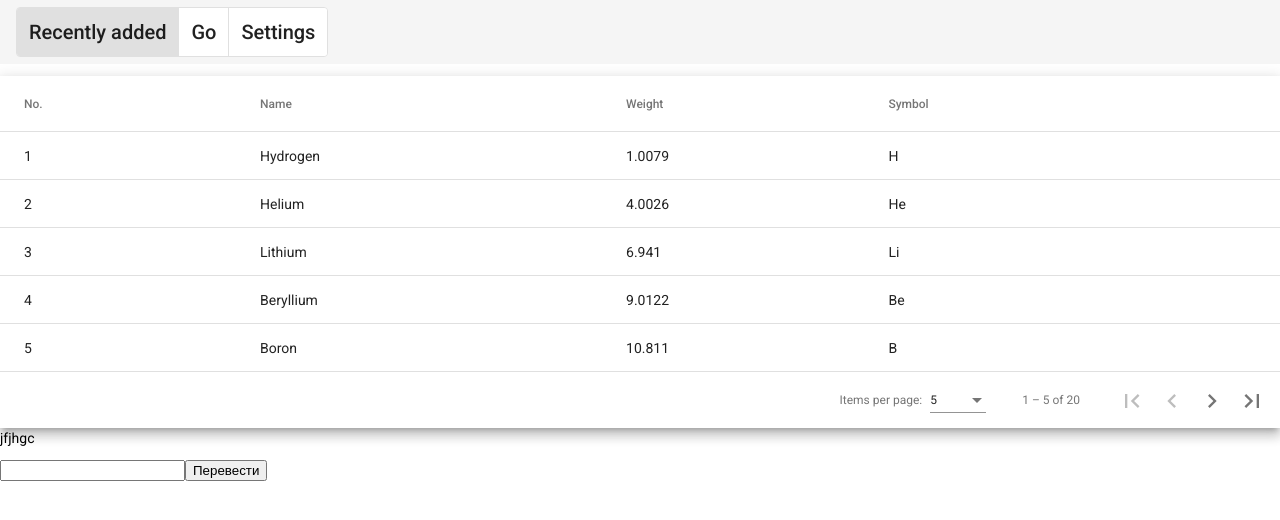
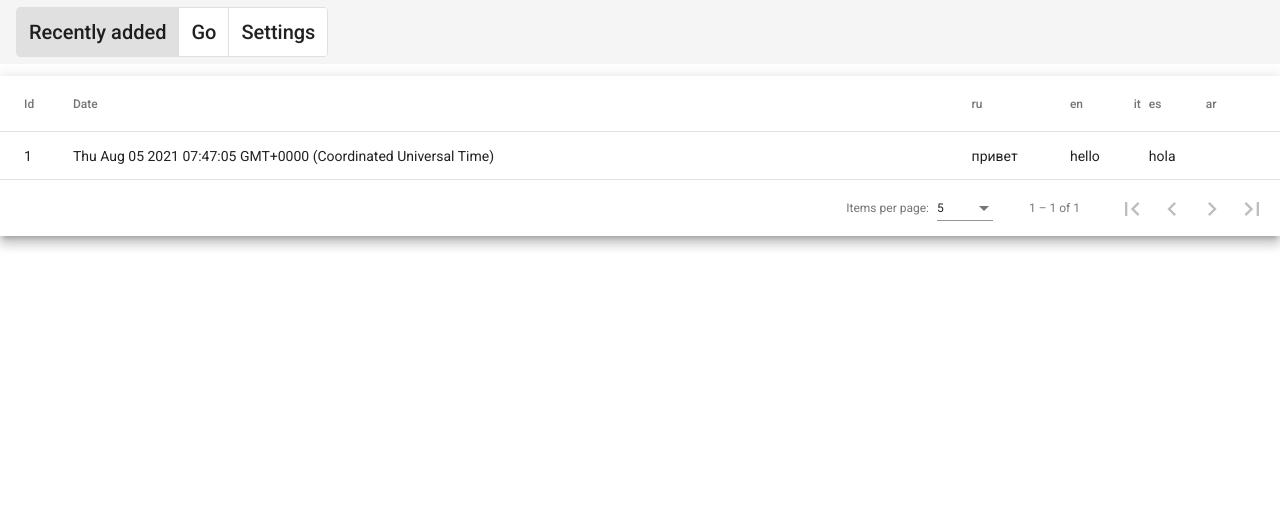
Before and after one commit to AleksVena/HomeWorks, an Angular app: page /recently-added in a window 1280 px wide. Shown: the top 520 px of the page. Built offline with nearby package versions, Linux system fonts and the light colour scheme.

Commit message:
fix: add table

```diff
--- a/angular.json
+++ b/angular.json
@@ -1,5 +1,8 @@
 {
   "$schema": "./node_modules/@angular/cli/lib/config/schema.json",
+  "cli": {
+    "analytics": "82cde586-d441-47ba-9025-d14981640938"
+  },
   "version": 1,
   "newProjectRoot": "projects",
   "projects": {
--- a/src/app/lib/translate.result.type.ts
+++ b/src/app/lib/translate.result.type.ts
@@ -1,9 +1,9 @@
-export interface ResponseData{
+export interface ResponseData {
     translatedText: string;
     match: number;
 }
 
-export interface Matches{
+export interface Matches {
     id: number;
     segment: string;
     translation: string;
@@ -11,23 +11,28 @@ export interface Matches{
     match: number;
 }
 
-export interface TranslateResult{
+export interface TranslateResult {
     responseStatus: number;
     responseData: ResponseData;
     matches: Matches[];
     responderId: string;
 }
 
-export interface Inputed{
+export interface Inputed {
     word: string;
 }
 
-export interface Translate{
+export interface Data {
+    lang: string;
+    text: string;
+}
+
+export interface Translate {
     id: number;
     date: Date;
-    ru: string;
-    en: string;
-    es: string;
-    it: string;
-    ar: string;
-  }
+    values: Data[];
+}
+
+export const languages: string[] = [
+    'ru', 'en', 'it', 'es', 'ar'
+];
--- a/src/app/recently-added/recently-added.component.html
+++ b/src/app/recently-added/recently-added.component.html
@@ -1,28 +1,19 @@
 <div class="mat-elevation-z8">
     <table mat-table [dataSource]="dataSource">
 
-        <!-- Position Column -->
-        <ng-container matColumnDef="position">
-            <th mat-header-cell *matHeaderCellDef> No. </th>
-            <td mat-cell *matCellDef="let element"> {{element.position}} </td>
+        <ng-container matColumnDef="Id">
+            <th mat-header-cell *matHeaderCellDef> Id </th>
+            <td mat-cell *matCellDef="let element"> {{element.id}} </td>
         </ng-container>
 
-        <!-- Name Column -->
-        <ng-container matColumnDef="name">
-            <th mat-header-cell *matHeaderCellDef> Name </th>
-            <td mat-cell *matCellDef="let element"> {{element.name}} </td>
+        <ng-container matColumnDef="Date">
+            <th mat-header-cell *matHeaderCellDef> Date </th>
+            <td mat-cell *matCellDef="let element"> {{element.date}} </td>
         </ng-container>
 
-        <!-- Weight Column -->
-        <ng-container matColumnDef="weight">
-            <th mat-header-cell *matHeaderCellDef> Weight </th>
-            <td mat-cell *matCellDef="let element"> {{element.weight}} </td>
-        </ng-container>
-
-        <!-- Symbol Column -->
-        <ng-container matColumnDef="symbol">
-            <th mat-header-cell *matHeaderCellDef> Symbol </th>
-            <td mat-cell *matCellDef="let element"> {{element.symbol}} </td>
+        <ng-container *ngFor="let item of languages" matColumnDef="{{item}}">
+            <th mat-header-cell *matHeaderCellDef> {{ item }} </th>
+            <td mat-cell *matCellDef="let element"> {{getTextByLang(item, element)}} </td>
         </ng-container>
 
         <tr mat-header-row *matHeaderRowDef="displayedColumns"></tr>
@@ -34,7 +25,7 @@
 </div>
 
 
-<p>jfjhgc</p>
+<!-- <p>jfjhgc</p>
 
 <input type="text" [(ngModel)]="inputed.word" name="name">
 <span>{{ inputed.word }}</span>
@@ -43,4 +34,4 @@
 
 <span *ngIf="result">
     {{result.translatedText}}
-</span>
+</span> -->
--- a/src/app/recently-added/recently-added.component.ts
+++ b/src/app/recently-added/recently-added.component.ts
@@ -2,7 +2,7 @@ import { Component, Input, OnInit, ViewChild } from '@angular/core';
 import { MatPaginator } from '@angular/material/paginator';
 import { MatTableDataSource } from '@angular/material/table';
 import { ApiService } from '../api.service';
-import { Inputed, ResponseData } from '../lib/translate.result.type';
+import { Inputed, languages, ResponseData, Translate } from '../lib/translate.result.type';
 
 
 @Component({
@@ -10,28 +10,32 @@ import { Inputed, ResponseData } from '../lib/translate.result.type';
   templateUrl: './recently-added.component.html',
   styleUrls: ['./recently-added.component.scss']
 })
-export class RecentlyAddedComponent  {
+export class RecentlyAddedComponent {
 
-  inputed: Inputed = {word: ""};
-  result: ResponseData = null as any;
+  languages = languages;
+  TranslateList: Translate[] = [
+    { id: 1, date: new Date(), values: [{ lang: "ru", text: "привет" }, { lang: "en", text: "hello" }, { lang: "es", text: "hola" }] }
+  ];
 
   constructor(private apiService: ApiService) { }
 
-    loadTranslate() {
-      this.apiService
-        .getTranslated(this.inputed.word, 'ru', 'en')
-        .pipe()
-        .subscribe(
-          (res) => {
-            this.result = null as any;
-            this.result = res.responseData;
-          }
+  // loadTranslate() {
+  //   this.apiService
+  //     .getTranslated(this.inputed.word, 'ru', 'en')
+  //     .pipe()
+  //     .subscribe(
+  //       (res) => {
+  //         this.result = null as any;
+  //         this.result = res.responseData;
+  //       }
 
-        );
-    }
+  //     );
+  // }
 
-    displayedColumns: string[] = ['position', 'name', 'weight', 'symbol'];
-  dataSource = new MatTableDataSource<PeriodicElement>(ELEMENT_DATA);
+
+
+  displayedColumns: string[] = ['Id', 'Date', ...languages];
+  dataSource = new MatTableDataSource<Translate>(this.TranslateList);
 
   @ViewChild(MatPaginator) paginator: MatPaginator = null as any;
 
@@ -39,36 +43,11 @@ export class RecentlyAddedComponent  {
     this.dataSource.paginator = this.paginator;
   }
 
+  getTextByLang(lang: string, data: Translate) {
+    if (!data) return "";
+    const item = data.values.filter(i => i.lang === lang);
+    if (!item || item.length === 0) return "";
+    return item[0].text;
+  }
+
 }
-
-
-
-export interface PeriodicElement {
-  name: string;
-  position: number;
-  weight: number;
-  symbol: string;
-}
-
-const ELEMENT_DATA: PeriodicElement[] = [
-  {position: 1, name: 'Hydrogen', weight: 1.0079, symbol: 'H'},
-  {position: 2, name: 'Helium', weight: 4.0026, symbol: 'He'},
-  {position: 3, name: 'Lithium', weight: 6.941, symbol: 'Li'},
-  {position: 4, name: 'Beryllium', weight: 9.0122, symbol: 'Be'},
-  {position: 5, name: 'Boron', weight: 10.811, symbol: 'B'},
-  {position: 6, name: 'Carbon', weight: 12.0107, symbol: 'C'},
-  {position: 7, name: 'Nitrogen', weight: 14.0067, symbol: 'N'},
-  {position: 8, name: 'Oxygen', weight: 15.9994, symbol: 'O'},
-  {position: 9, name: 'Fluorine', weight: 18.9984, symbol: 'F'},
-  {position: 10, name: 'Neon', weight: 20.1797, symbol: 'Ne'},
-  {position: 11, name: 'Sodium', weight: 22.9897, symbol: 'Na'},
-  {position: 12, name: 'Magnesium', weight: 24.305, symbol: 'Mg'},
-  {position: 13, name: 'Aluminum', weight: 26.9815, symbol: 'Al'},
-  {position: 14, name: 'Silicon', weight: 28.0855, symbol: 'Si'},
-  {position: 15, name: 'Phosphorus', weight: 30.9738, symbol: 'P'},
-  {position: 16, name: 'Sulfur', weight: 32.065, symbol: 'S'},
-  {position: 17, name: 'Chlorine', weight: 35.453, symbol: 'Cl'},
-  {position: 18, name: 'Argon', weight: 39.948, symbol: 'Ar'},
-  {position: 19, name: 'Potassium', weight: 39.0983, symbol: 'K'},
-  {position: 20, name: 'Calcium', weight: 40.078, symbol: 'Ca'},
-];
```
